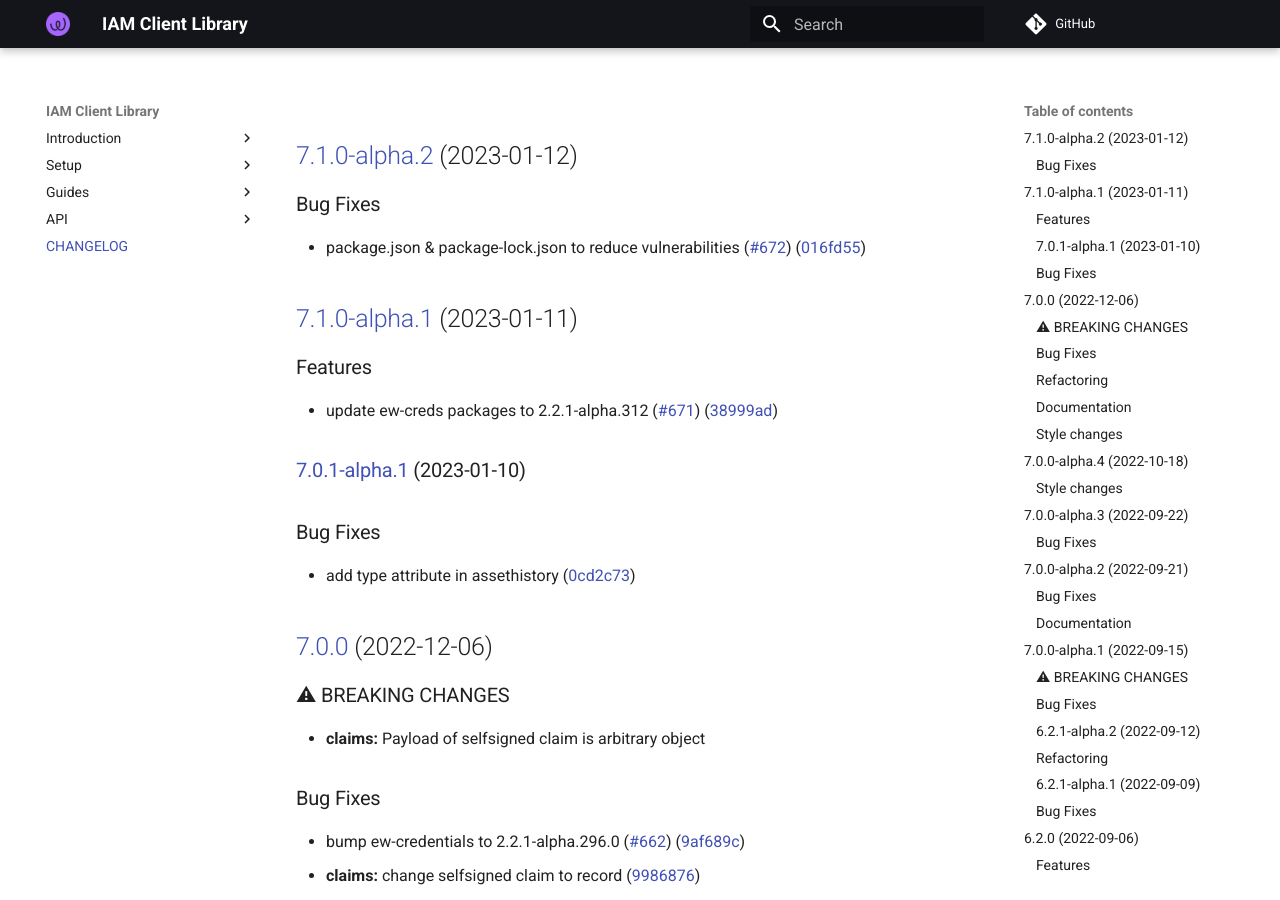
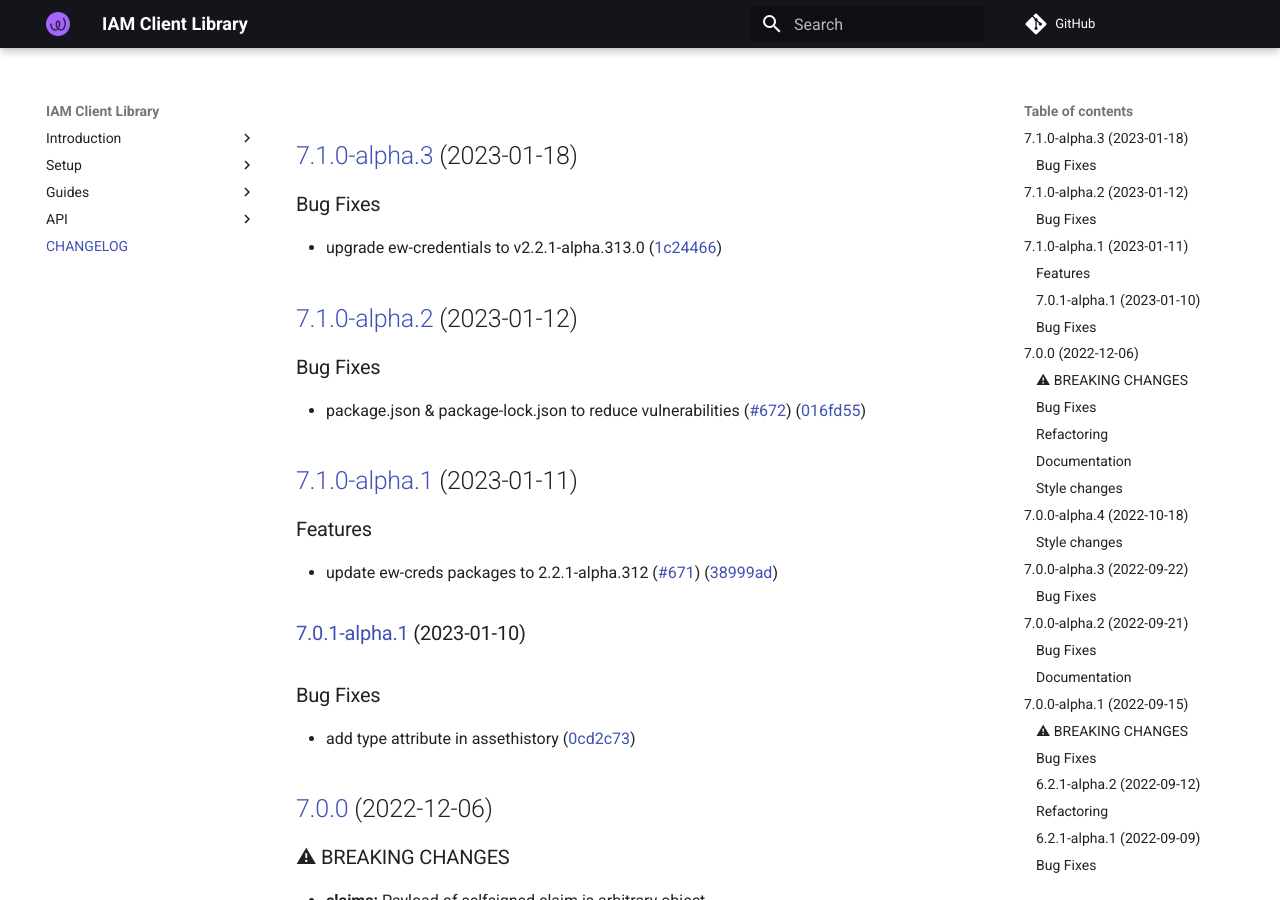
Before and after one commit to energywebfoundation/iam-client-lib, an MkDocs documentation site: the page built from docs/CHANGELOG.md, in a window 1280 px wide and 900 px high. Built offline with MkDocs 1.6.1 and Material for MkDocs 9.7.7, drawn with Linux system fonts in a browser that asks for light colours; comment, search, counter and statistics services are not loaded.

Commit message:
chore(release): 7.1.0-alpha.3 [skip ci]
## [7.1.0-alpha.3](https://github.com/energywebfoundation/iam-client-lib/compare/v7.1.0-alpha.2...v7.1.0-alpha.3) (2023-01-18)

### Bug Fixes

* upgrade ew-credentials to v2.2.1-alpha.313.0 ([1c24466](https://github.com/energywebfoundation/iam-client-lib/commit/1c24466da851f937f1f2a8b89ad1eb60dc8aa669))

```diff
--- a/docs/CHANGELOG.md
+++ b/docs/CHANGELOG.md
@@ -1,3 +1,10 @@
+## [7.1.0-alpha.3](https://github.com/energywebfoundation/iam-client-lib/compare/v7.1.0-alpha.2...v7.1.0-alpha.3) (2023-01-18)
+
+
+### Bug Fixes
+
+* upgrade ew-credentials to v2.2.1-alpha.313.0 ([1c24466](https://github.com/energywebfoundation/iam-client-lib/commit/1c24466da851f937f1f2a8b89ad1eb60dc8aa669))
+
 ## [7.1.0-alpha.2](https://github.com/energywebfoundation/iam-client-lib/compare/v7.1.0-alpha.1...v7.1.0-alpha.2) (2023-01-12)
 
 
--- a/package.json
+++ b/package.json
@@ -1,6 +1,6 @@
 {
   "name": "iam-client-lib",
-  "version": "7.1.0-alpha.2",
+  "version": "7.1.0-alpha.3",
   "description": "Library for Decentralized Identity and Access Management",
   "main": "dist/index.js",
   "module": "dist/index.esm.js",
```
